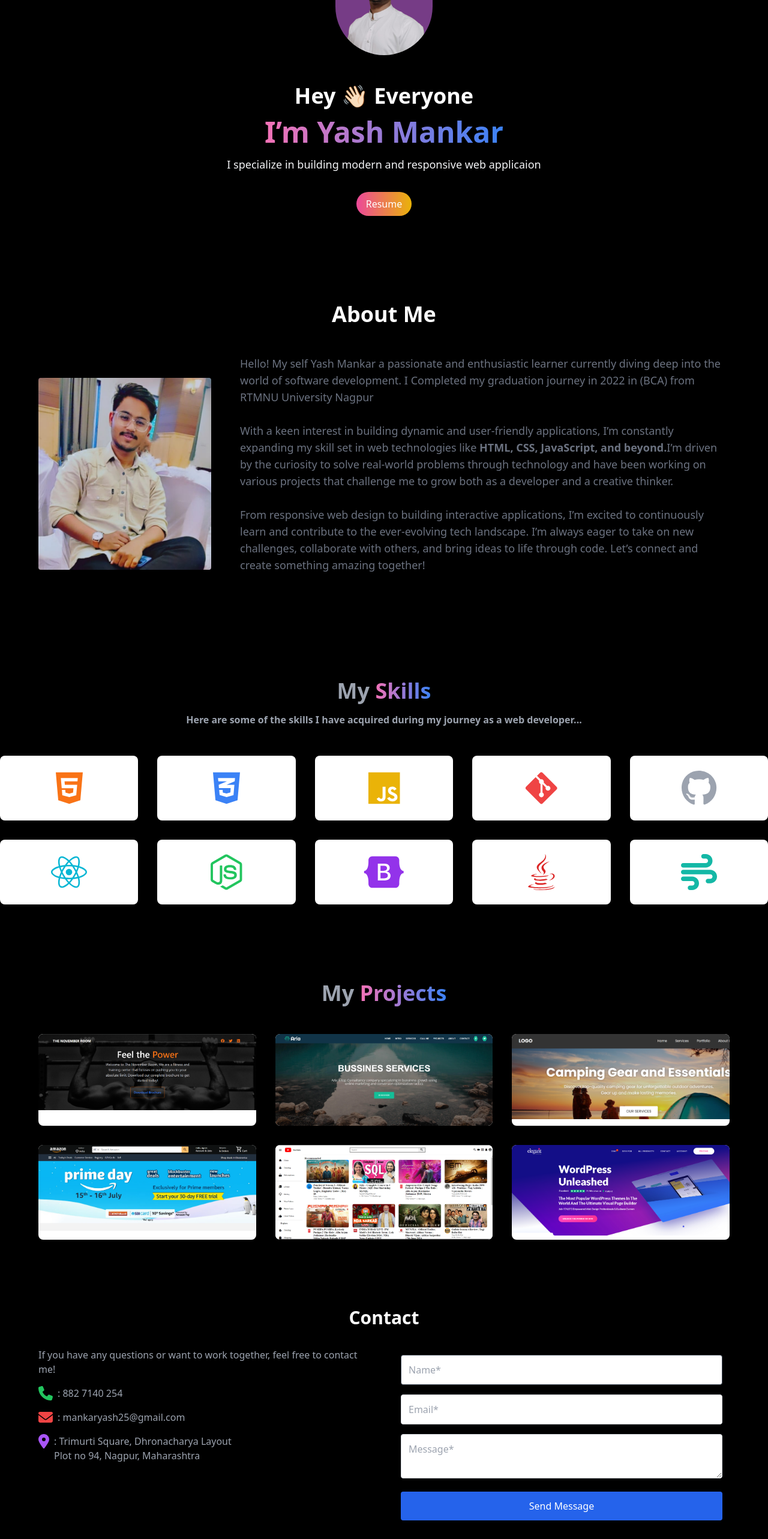
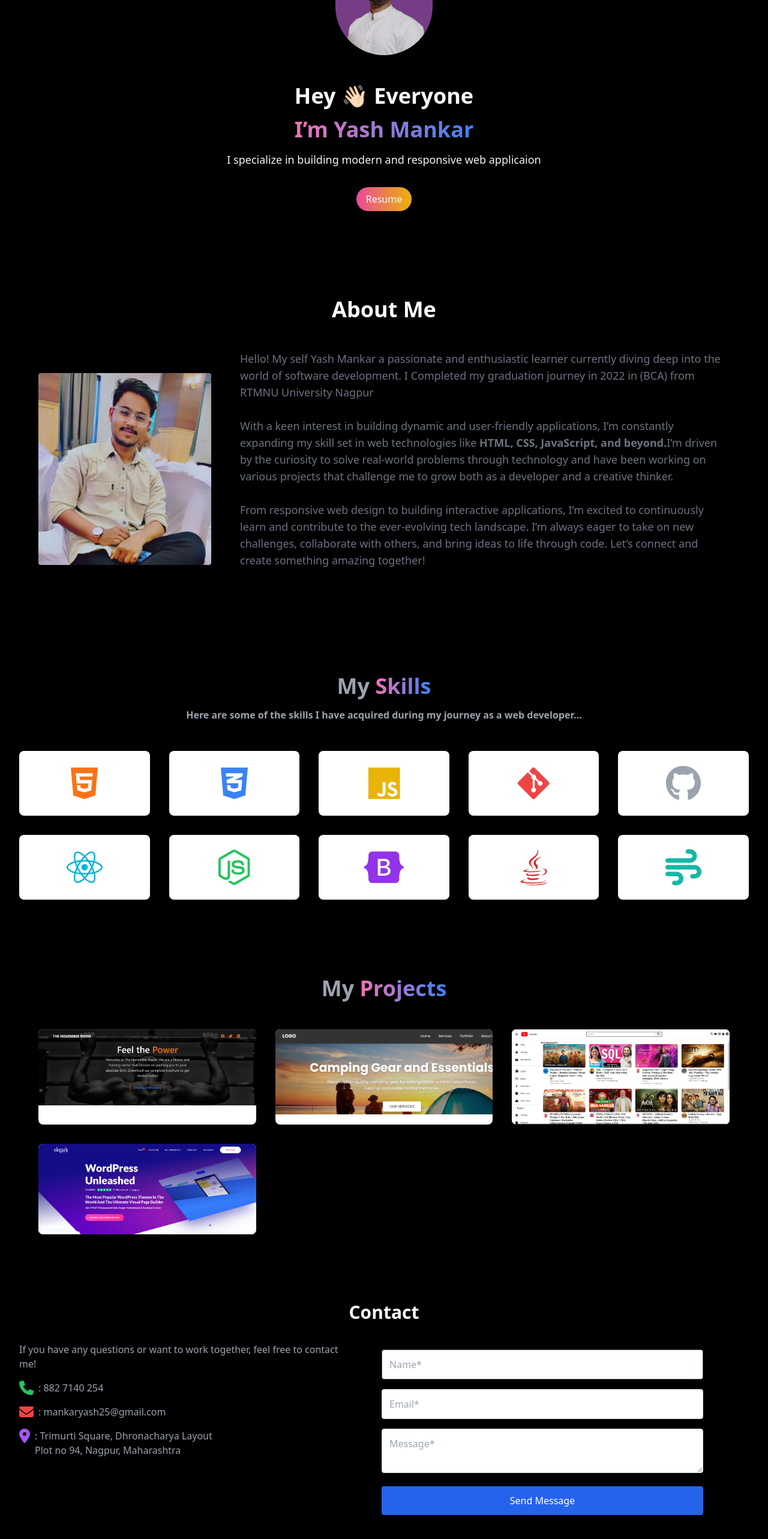
Before and after one commit to YashMankar1812/Portfolio, a React (Vite) app: page / in a window 1280 px wide. Shown: the part 220-2786 px from the top of the page at 60% size. Built offline with nearby package versions, Linux system fonts and the light colour scheme.

Commit message:
Second Commit updated all files

```diff
--- a/src/components/Contact.jsx
+++ b/src/components/Contact.jsx
@@ -8,7 +8,7 @@ const Contact = () => {
       <h2 className="text-3xl font-bold text-center mb-8">
         <span className="text-white">Contact</span>
       </h2>
-      <div className="grid grid-cols-1 md:grid-cols-2 gap-8 max-w-6xl mx-auto">
+      <div className="grid grid-cols-1 md:grid-cols-2 gap-8 max-w-6xl mx-8">
         {/* Contact Information */}
         <div className="information space-y-4">
           <p className="text-gray-400">
--- a/src/components/Footer.jsx
+++ b/src/components/Footer.jsx
@@ -30,7 +30,7 @@ const Footer = () => {
           </li>
         </ul>
         <div className="copyright">
-          <p className="text-gray-400">
+          <p className="text-gray-400 mx-3">
             © 2025 All Rights Reserved. Designed with <i className="fa-solid fa-heart text-red-500"></i> by
             <a href="" className="text-blue-400 hover:underline"> Yash Mankar</a>.
           </p>
--- a/src/components/Hero.jsx
+++ b/src/components/Hero.jsx
@@ -3,14 +3,14 @@ import HeroImage from '../assets/WhatsApp_Image_2024-09-22_at_13.05.17_e9af4edf-
 import TypingText from './TypingText'
 const Hero = () => {
   return (
-    <div className='bg-black text-white text-center py-16 dark:bg-gray-900' >
+    <div className='bg-black text-white text-center py-16 dark:bg-gray-900 ' >
       <img
   src={HeroImage}
   alt=""
   className='mx-auto mb-8 h-48 rounded-full object-cover transform transition-transform duration-300 hover:scale-105 shadow-lg'
 />
 
-      {<h1 className='text-4xl font-bold py-4'>
+      {<h1 className='text-4xl font-bold py-4 mx-5'>
         Hey 👋🏻 {" "}
         {/* <span className='text-transparent bg-clip-text bg-gradient-to-r from-pink-400 to to-purple-500'>Yash Mankar</span> */}
         Everyone
--- a/src/components/Navbar.jsx
+++ b/src/components/Navbar.jsx
@@ -1,88 +1,76 @@
-
 import React, { useState, useEffect } from 'react';
 
 const Navbar = () => {
-  // Theme state: 'dark' or 'light'
   const [theme, setTheme] = useState(localStorage.getItem('theme') || 'light');
+  const [isOpen, setIsOpen] = useState(false);
 
-  // Update the theme in localStorage and the document root
   useEffect(() => {
     document.documentElement.classList.remove('light', 'dark');
     document.documentElement.classList.add(theme);
     localStorage.setItem('theme', theme);
   }, [theme]);
 
-  // Toggle between light and dark mode
   const toggleTheme = () => {
     setTheme(theme === 'light' ? 'dark' : 'light');
   };
 
-  const [isOpen, setIsOpen] = useState(false); // For mobile menu toggle bg-gradient-to-r from-pink-400 to to-blue-500
+  const toggleMenu = () => {
+    setIsOpen(!isOpen);
+  };
+
+  const closeMenu = () => {
+    setIsOpen(false);
+  };
 
   return (
-    <nav className='bg-gray-900 text-white dark:bg-white dark:bg-gradient-to-r from-pink-500 to to-purple-500 px-8 md:px-16 lg:px-24'>
-      <div className='py-2 flex justify-between items-center '>
+    <nav className='bg-gray-900 text-white dark:bg-white dark:bg-gradient-to-r from-pink-500 to-purple-500 px-8 md:px-16 lg:px-24'>
+      <div className='py-2 flex justify-between items-center'>
         {/* Logo */}
-        <div className='text-2xl font-bold tracking-widest bg-clip-text ' >Yash</div>
+        <div className='text-2xl font-bold tracking-widest bg-clip-text'>Yash</div>
 
         {/* Hamburger Icon */}
-        <div className='md:hidden'>
+        <div className='md:hidden ml-auto'>
           <button
-            onClick={() => setIsOpen(!isOpen)}
+            onClick={toggleMenu}
             className='focus:outline-none'
             aria-label='Toggle navigation'
           >
-            <i className='fas fa-bars text-3xl'></i>
+            <i className={`fas ${isOpen ? 'fa-times' : 'fa-bars'} text-3xl pr-5`}></i>
           </button>
         </div>
 
-        {/* Links */}
-        <div className={`space-x-6 ${isOpen ? 'block' : 'hidden'} md:block`}>
-          <a href='#home' className='hover:text-gray-400 dark:hover:text-gray-600 font-semibold '>
-            Home
-          </a>
-          <a href='#about' className='hover:text-gray-400 dark:hover:text-gray-600 font-semibold '>
-            About me
-          </a>
-          <a href='#project' className='hover:text-gray-400 dark:hover:text-gray-600 font-semibold '>
-            Project
-          </a>
-          <a href='#contact' className='hover:text-gray-400 dark:hover:text-gray-600 font-semibold '>
-            Contact
-          </a>
+        {/* Desktop Links */}
+        <div className='hidden md:flex space-x-6'>
+          <a href='#home' className='hover:text-gray-400 dark:hover:text-gray-600 font-semibold'>Home</a>
+          <a href='#about' className='hover:text-gray-400 dark:hover:text-gray-600 font-semibold'>About me</a>
+          <a href='#project' className='hover:text-gray-400 dark:hover:text-gray-600 font-semibold'>Project</a>
+          <a href='#contact' className='hover:text-gray-400 dark:hover:text-gray-600 font-semibold'>Contact</a>
         </div>
 
-        {/* Theme Toggle Button (Separate) */}
+        {/* Theme Toggle Button */}
         <div className='flex items-center space-x-4'>
           <button
             onClick={toggleTheme}
             className='bg-gray-200 dark:bg-gray-700 text-black dark:text-white p-2 rounded-full w-10'
           >
-            {theme === 'light' ? (
-              <i className='fas fa-moon'></i> // Moon icon for light mode
-            ) : (
-              <i className='fas fa-sun'></i> // Sun icon for dark mode
-            )}
+            {theme === 'light' ? <i className='fas fa-moon'></i> : <i className='fas fa-sun'></i>}
           </button>
-          {/* <button className='bg-gradient-to-r from-yellow-800 to-red-900 text-white hidden md:inline transform transition-transform duration-300 hover:scale-105 px-4 py-2 rounded-full'>
-            Connect Me
-          </button> */}
         </div>
       </div>
 
       {/* Mobile Menu */}
       {isOpen && (
-        <div className='md:hidden flex flex-col space-y-4 mt-4 text-center '>
-          <a href='#home' className='hover:text-gray-400 dark:hover:text-gray-600'>
+        <div className='md:hidden flex flex-col space-y-4 mt-4 text-center'>
+          <a href='#home' className='hover:text-gray-400 dark:hover:text-gray-600' onClick={closeMenu}>
             Home
           </a>
-          <a href='#about' className='hover:text-gray-400 dark:hover:text-gray-600'>
+          <a href='#about' className='hover:text-gray-400 dark:hover:text-gray-600' onClick={closeMenu}>
             About me
           </a>
-          <a href='#project' className='hover:text-gray-400 dark:hover:text-gray-600'>
+          <a href='#project' className='hover:text-gray-400 dark:hover:text-gray-600' onClick={closeMenu}>
             Project
           </a>
-          <a href='#contact' className='hover:text-gray-400 dark:hover:text-gray-600'>
+          <a href='#contact' className='hover:text-gray-400 dark:hover:text-gray-600' onClick={closeMenu}>
             Contact
           </a>
         </div>
--- a/src/components/Project.jsx
+++ b/src/components/Project.jsx
@@ -5,33 +5,28 @@ const Projects = () => {
     {
       title: 'Gym Project',
       imgSrc : 'src/assets/Gym.png',
-      link: 'https://yashmankar1812.github.io/Gym-Project/',
+      link: 'https://gym-project-green-delta.vercel.app/',
     },
-    {
-      title: 'Business Page',
-      imgSrc: 'src/assets/Bussiness.png',
-      link: 'https://yashmankar1812.github.io/BussinessPage/',
-    },
+    // {
+    //   title: 'Business Page',
+    //   imgSrc: 'src/assets/Bussiness.png',
+    //   link: 'https://yashmankar1812.github.io/BussinessPage/',
+    // },
     {
       title: 'Camping Services',
       imgSrc: 'src/assets/Camping.png',
       link: 'https://yashmankar1812.github.io/Weekly-T-4/#services',
     },
-    {
-      title: 'Amazon UI',
-      imgSrc: 'src/assets/Amazon.png',
-      link: 'https://yashmankar1812.github.io/Weekly_Test-5/#',
-    },
+    // {
+    //   title: 'Amazon UI',
+    //   imgSrc: 'src/assets/Amazon.png',
+    //   link: 'https://yashmankar1812.github.io/Weekly_Test-5/#',
+    // },
     {
       title: 'YouTube UI',
       imgSrc: 'src/assets/youtube.png',
-      link: 'https://yashmankar1812.github.io/Youtube_UI/',
+      link: 'https://youtube-ui-ten.vercel.app/',
     },
-    // {
-    //   title: 'Animation Watches',
-    //   imgSrc: 'src/assets/Watches.png',
-    //   link: 'https://yashmankar1812.github.io/Animation-/',
-    // },
     {
         title: 'Divi Team Work  ',
         imgSrc: 'src/assets/Screenshot 2024-06-29 220829.png',
--- a/src/components/Skill.jsx
+++ b/src/components/Skill.jsx
@@ -7,16 +7,16 @@ import { faWind } from '@fortawesome/free-solid-svg-icons';
 
 const Skills = () => {
   return (
-    <section id="skills" className="py-16 bg-black dark:bg-gray-900">
+    <section id="skills" className="py-16 bg-black dark:bg-gray-900 ">
       <div className="container mx-auto text-center">
         <h1 className="text-4xl font-bold text-gray-400 dark:text-white">
           My <span className="text-transparent bg-clip-text bg-gradient-to-r from-pink-400 to to-blue-500">Skills</span>
         </h1>
-        <p className="mt-4 text-gray-400 dark:text-gray-300 font-semibold" >
+        <p className="mt-4 text-gray-400 dark:text-gray-300 font-semibold mx-5" >
           Here are some of the skills I have acquired during my journey as a web developer...
         </p>
 
-        <div className="grid grid-cols-2 sm:grid-cols-3 md:grid-cols-4 lg:grid-cols-5 gap-8 mt-12">
+        <div className="grid grid-cols-2 sm:grid-cols-3 md:grid-cols-4 lg:grid-cols-5 gap-8 mt-12 mx-8">
           <div className="skill_card p-6 bg-white dark:bg-gray-800 shadow-lg rounded-lg hover:bg-indigo-100 dark:hover:bg-orange-200  transform transition-transform duration-300 hover:scale-105">
             <FontAwesomeIcon icon={faHtml5} className="text-6xl text-orange-500" />
           </div>
--- a/src/components/TypingText.jsx
+++ b/src/components/TypingText.jsx
@@ -4,7 +4,8 @@ const TypingText = () => {
   const [index, setIndex] = useState(0);
   const [charIndex, setCharIndex] = useState(0);
   const [isTyping, setIsTyping] = useState(true);
-  const texts = ['Hello :)', 'I’m Yash Mankar', 'Software Developer', 'Welcome to My Site', 'Have a Great Day!'];
+  const texts = ['Hello :)', 'I’m Yash Mankar', 'Coder','Tech Explorer','Creative Thinker'
+  ,'UI/UX Designer','Innovator','Front-End Developer'];
   const typingDelay = 120;
   const erasingDelay = 150;
   const newTextDelay = 1000;
@@ -37,7 +38,7 @@ const TypingText = () => {
   return (
     <div className="name-container text-center">
       <div className="text-container">
-        <span id="text" className="text-5xl font-bold  text-transparent bg-clip-text bg-gradient-to-r from-pink-400 to to-blue-500">
+        <span id="text" className="text-4xl font-bold  text-transparent bg-clip-text bg-gradient-to-r from-pink-400 to to-blue-500 mx-9">
           {texts[index].substring(0, charIndex)}
         </span>
       </div>
```
